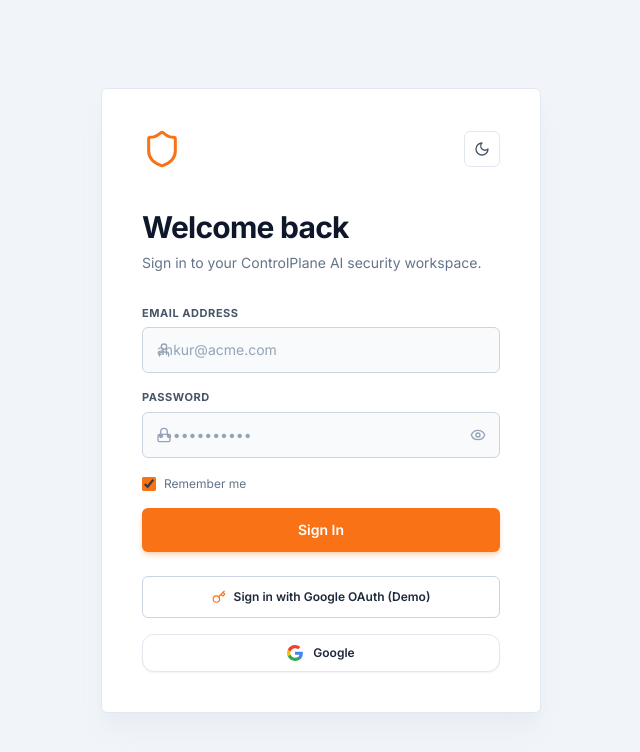
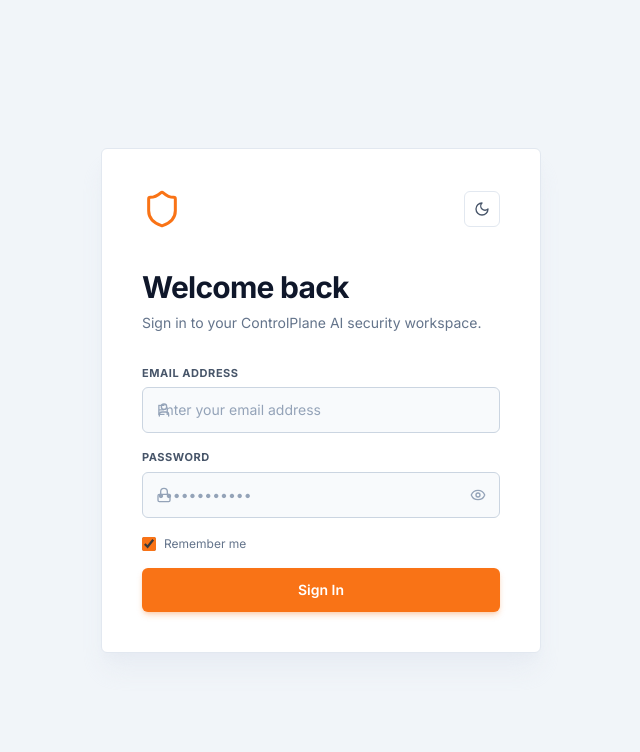
Before and after one commit to Ankur377823/ControlPlane-AI, a React (Vite) app in the folder frontend/: page / in a window 1280 px wide. Shown: the top 752 px of the page, without its empty margins (319-959 px from the left). Built offline with nearby package versions, Linux system fonts and the light colour scheme.

Commit message:
Update placeholder text and comment out Google sign-in options in LoginScreen

```diff
--- a/frontend/src/components/modals/LoginScreen.jsx
+++ b/frontend/src/components/modals/LoginScreen.jsx
@@ -70,7 +70,7 @@
                   setUsername(e.target.value);
                   if (errorMsg) setErrorMsg('');
                 }}
-                placeholder="ankur@acme.com"
+                placeholder="Enter your email address"
                 required
                 className="w-full bg-slate-50 dark:bg-dark-900 border border-slate-300 dark:border-slate-700 rounded-md px-3.5 py-3 text-sm text-slate-900 dark:text-white placeholder-slate-400 focus:outline-none focus:border-primary focus:ring-1 focus:ring-primary/30 transition-colors"
               />
@@ -137,7 +137,7 @@
           </button>
 
           {/* Google Sign In Option */}
-          <div className="pt-2">
+          {/* <div className="pt-2">
             <button
               type="button"
               onClick={() => googleLogin('ankur@acme.com', 'Ankur Kumar Singh')}
@@ -146,10 +146,10 @@
               <Key className="w-3.5 h-3.5 text-primary" />
               <span>Sign in with Google OAuth (Demo)</span>
             </button>
-          </div>
+          </div> */}
 
           {/* Google Sign In Option */}
-          <button
+          {/* <button
             type="button"
             onClick={() => googleLogin('ankur@acme.com', 'Ankur Kumar Singh')}
             className="w-full py-2.5 rounded-xl bg-white hover:bg-slate-50 dark:bg-dark-900 dark:hover:bg-dark-800 border border-slate-200 dark:border-slate-700 text-slate-800 dark:text-slate-200 text-xs font-semibold transition-colors flex items-center justify-center gap-2.5 shadow-sm"
@@ -173,7 +173,7 @@
               />
             </svg>
             <span>Google</span>
-          </button>
+          </button> */}
         </form>
       </div>
     </div>
```
